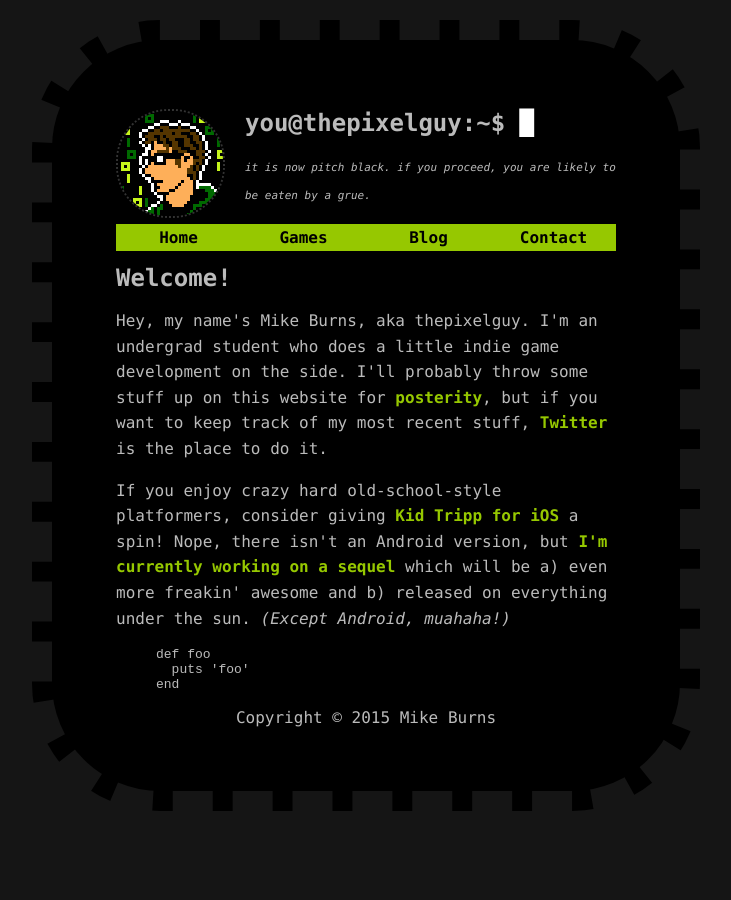
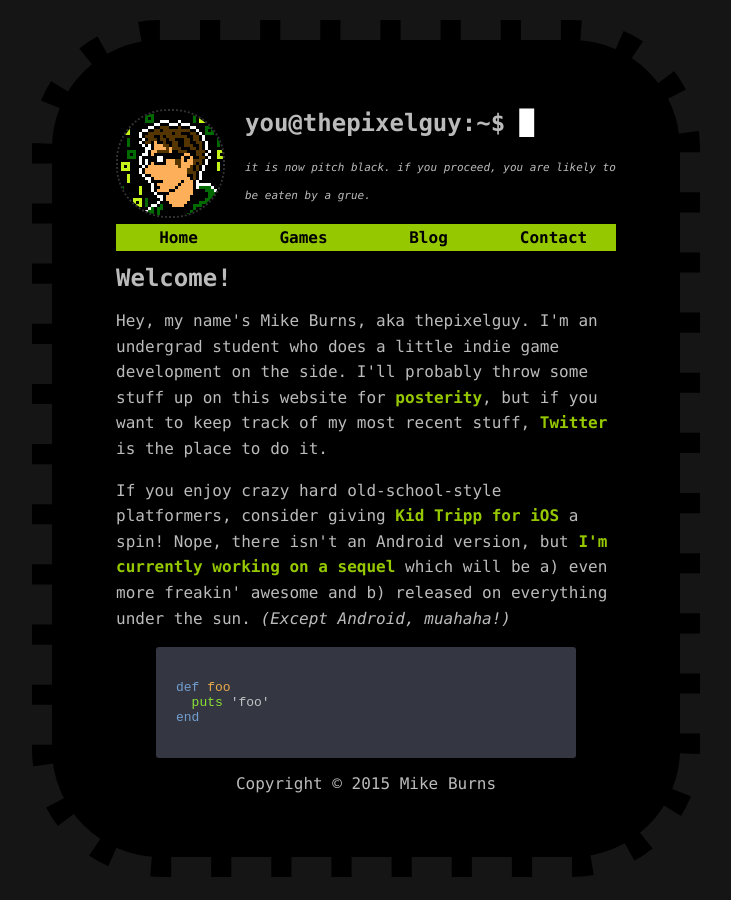
Before and after one commit to thatpixelguy/thatpixelguy.github.io, a Jekyll site: the page built from index.html, in a window 1280 px wide. Shown: the whole page, without its empty margins (274-1005 px from the left). Built offline with Jekyll 4.4.1, drawn with Linux system fonts in a browser that asks for light colours.

Commit message:
Updated default.html

```diff
--- a/_layouts/default.html
+++ b/_layouts/default.html
@@ -8,6 +8,8 @@
          This makes it easier to make new pages for your site. -->
     <link href="/style.css" rel="stylesheet" type="text/css" media="all">
     <link rel="icon" type="image/ico" href="/favicon.ico">
+    <link href="/darkly.css" rel="stylesheet" type="text/css" media="all">
+
   </head>
   <body>
 
```
